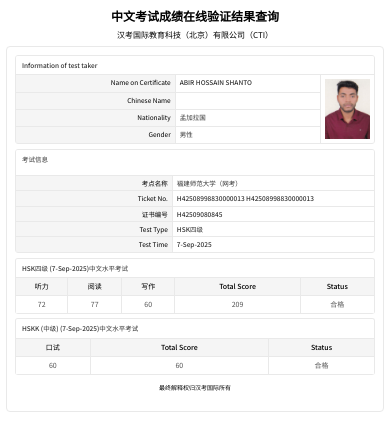
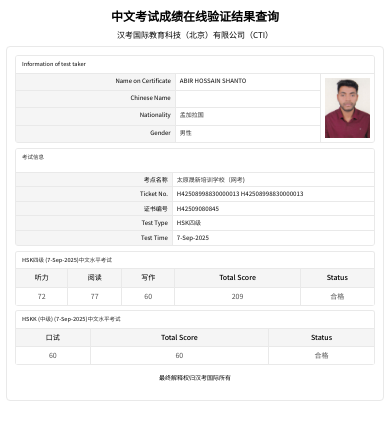
Before and after one commit to parthamallick49/HSK-report, a plain HTML site: page index.html in a window 390 px wide. Drawn offline with Linux system fonts and the light colour scheme.

Commit message:
font size smaller

```diff
--- a/index.html
+++ b/index.html
@@ -251,12 +251,12 @@
             }
 
             .section-header {
-                font-size: 7px;
+                font-size: 5.5px;
                 padding: 4px 6px;
             }
 
             .details-grid-item {
-                font-size: 7px;
+                font-size: 6px;
                 padding: 2px 4px;
             }
 
@@ -292,12 +292,12 @@
             }
 
             .section-header {
-                font-size: 6.5px;
+                font-size: 5.5px;
                 padding: 4px 6px;
             }
 
             .details-grid-item {
-                font-size: 6.5px;
+                font-size: 6px;
                 padding: 2px 4px;
             }
 
@@ -355,7 +355,7 @@
                         <div class="section-header">考试信息</div>
                         <div class="details-grid">
                             <div class="details-grid-item label">考点名称</div>
-                            <div class="details-grid-item value">福建师范大学（网考）</div>
+                            <div class="details-grid-item value">太原晟新培训学校（网考) </div>
 
                             <div class="details-grid-item label">Ticket No.</div>
                             <div class="details-grid-item value">H42508998830000013 H42508998830000013</div>
```
